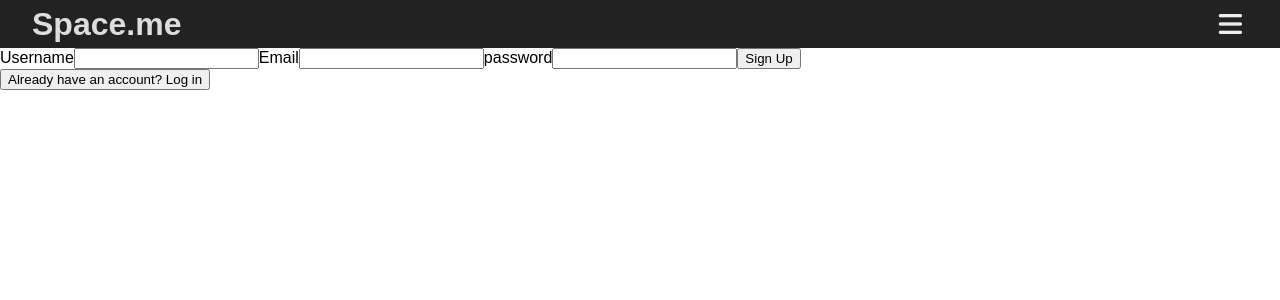
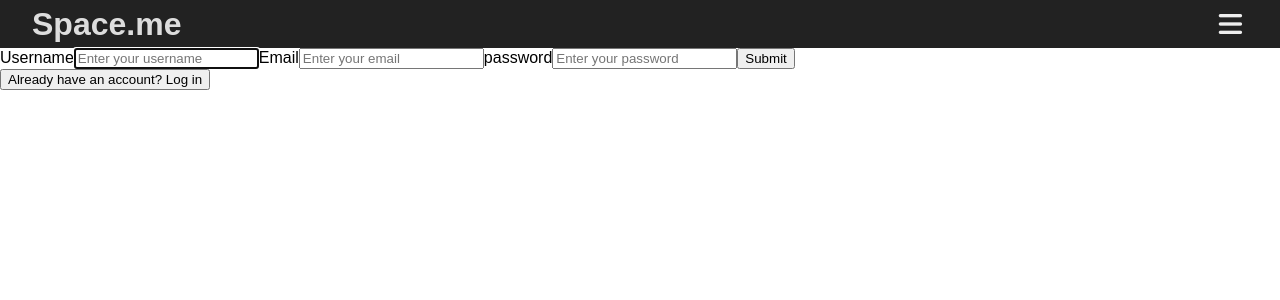
Before and after one commit to space-me/space.me, a React app: page /signup in a window 1280 px wide. Shown: the top 300 px of the page. Built offline with nearby package versions, Linux system fonts and the light colour scheme.

Commit message:
Co-authored-by: Jeremy Holland <PecheKeen@users.noreply.github.com>

```diff
--- /dev/null
+++ b/client/Components/SmallTile.jsx
@@ -0,0 +1,14 @@
+import React from 'react';
+import FavStar from './FavStar';
+
+const SmallTile = () => {
+
+  return (
+    <div className='small-tile'>
+      <img src="" alt="" />
+      <FavStar />
+    </div>
+  )
+}
+
+export default SmallTile
--- a/client/Components/SpaceFact.jsx
+++ b/client/Components/SpaceFact.jsx
@@ -1,7 +1,22 @@
 import React from 'react';
 
 function SpaceFact() {
-  <p>My name is Dr.SpaceFact to you, sir</p>;
+
+  return (
+    <>
+      <div className='main-space-fact'>
+        <p>
+          Pulvinar neque laoreet suspendisse interdum consectetur libero.
+          Adipiscing commodo elit at imperdiet. Turpis nunc eget lorem dolor
+          sed viverra. Fermentum iaculis eu non diam phasellus vestibulum
+          lorem. Velit egestas dui id ornare arcu odio ut sem. Integer vitae
+          justo eget magna. Ipsum faucibus vitae aliquet nec ullamcorper sit
+          amet. Elit duis tristique sollicitudin nibh sit amet commodo nulla
+          facilisi.
+        </p>
+      </div>
+    </>
+  )
 }
 
 export default SpaceFact;
--- a/client/Containers/BigImageContainer.jsx
+++ b/client/Containers/BigImageContainer.jsx
@@ -1,11 +1,18 @@
 import React from 'react';
+import BigImage from '../Components/BigImage';
+import SpaceFact from '../Components/SpaceFact';
 
 const BigImageContainer = () => {
   return (
     <>
-
+      <main className='main'>
+        <div className='main-big-image-container'>
+          <BigImage />
+          <SpaceFact />
+        </div>
+      </main>
     </>
-  )
-}
+  );
+};
 
 export default BigImageContainer;
--- a/client/Containers/Home.jsx
+++ b/client/Containers/Home.jsx
@@ -1,26 +1,13 @@
 import React from 'react';
-
-import BigImage from '../Components/BigImage.jsx';
+import BigImageContainer from '../Containers/BigImageContainer.jsx';
+import SmallTileContainer from '../Containers/SmallTileContainer.jsx';
 
 const Home = () => {
   return (
     <>
-      <main className='main'>
-        {/* Big Image Container */}
-        <BigImage />
-        {/* Space Image Info */}
-        <section className='main-space-fact'>
-          <p>
-            Pulvinar neque laoreet suspendisse interdum consectetur libero.
-            Adipiscing commodo elit at imperdiet. Turpis nunc eget lorem dolor
-            sed viverra. Fermentum iaculis eu non diam phasellus vestibulum
-            lorem. Velit egestas dui id ornare arcu odio ut sem. Integer vitae
-            justo eget magna. Ipsum faucibus vitae aliquet nec ullamcorper sit
-            amet. Elit duis tristique sollicitudin nibh sit amet commodo nulla
-            facilisi.
-          </p>
-        </section>
-      </main>
+      <BigImageContainer />
+      <button className='main-button'>Give me Spaceman</button>
+      <SmallTileContainer />
     </>
   );
 };
--- a/client/Containers/Login.jsx
+++ b/client/Containers/Login.jsx
@@ -2,23 +2,29 @@ import React from 'react';
 import { useNavigate } from 'react-router-dom';
 
 function Login() {
+  //
   const navigate = useNavigate();
+  //
   return (
     <div id='login-container'>
-      <form action='/user/login' method='POST'>
+      <form name='login' action='/user/login' method='POST'>
         <label for='email'>Email</label>
         <input
           type='text'
           id='email'
           name='email'
-          placeholder='example@email.com'
+          placeholder='Enter your email here'
+          pattern='[/^[\w-\.]+@([\w-]+\.)+[\w-]{2,4}$/g]'
+          autoFocus
+          required
         ></input>
         <label for='password'>password</label>
         <input
           type='text'
           id='password'
           name='password'
-          placeholder='totallysecurepassword'
+          placeholder='Enter your password here'
+          required
         ></input>
         <input type='submit'></input>
       </form>
--- a/client/Containers/Signup.jsx
+++ b/client/Containers/Signup.jsx
@@ -3,16 +3,49 @@ import { useNavigate } from 'react-router-dom';
 
 function Signup() {
   const navigate = useNavigate();
+  // validateInputs is a function that
+  // const validateInputs = () => {
+  //   // init email as
+  //   let email = document.forms['signup']['email'].value;
+  //   // check if email is a valid email (i.e. contains letters, numbers, periods or dashes interspersed by an @)
+  //   if (email !== email.replace(/^[\w-\.]+@([\w-]+\.)+[\w-]{2,4}$/g))
+  //     alert('email must be a valid email');
+  // };
   return (
-    <div>
-      <form>
-        <label>Username</label>
-        <input></input>
-        <label>Email</label>
-        <input></input>
-        <label>password</label>
-        <input></input>
-        <button onSubmit={() => {}}>Sign Up</button>
+    <div id='signup-container'>
+      <form
+        name='signup'
+        action='/user/signup'
+        method='POST'
+        // onSubmit={() => validateInputs()}
+      >
+        <label for='username'>Username</label>
+        <input
+          type='text'
+          id='username'
+          name='username'
+          placeholder='Enter your username'
+          autoFocus
+          required
+        ></input>
+        <label for='email'>Email</label>
+        <input
+          type='text'
+          id='email'
+          name='email'
+          placeholder='Enter your email'
+          pattern='[^[\w-\.]+@([\w-]+\.)+[\w-]{2,4}$]'
+          required
+        ></input>
+        <label for='password'>password</label>
+        <input
+          type='text'
+          id='password'
+          name='password'
+          placeholder='Enter your password'
+          required
+        ></input>
+        <input type='submit' placeholder='Sign Up'></input>
       </form>
       <button onClick={() => navigate('/login')}>
         Already have an account? Log in
--- /dev/null
+++ b/client/Containers/SmallTileContainer.jsx
@@ -0,0 +1,11 @@
+import React from 'react';
+import SmallTile from '../Components/SmallTile';
+
+const SmallTileContainer = () => {
+  const imageArray = ['x', 'x', 'x', 'x', 'x', 'x', 'x', 'x'];
+  const smallTiles = imageArray.map((e) => <SmallTile />);
+
+  return <div className='small-tile-container'>{smallTiles}</div>;
+};
+
+export default SmallTileContainer;
--- a/client/styles.scss
+++ b/client/styles.scss
@@ -64,6 +64,12 @@ li {
   width: 100%;
 }
 
+.main-big-image-container {
+  display: flex;
+  flex-direction: column;
+  width: 60%;
+}
+
 .fav-star {
   position: absolute;
   left: 95%;
@@ -77,5 +83,19 @@ li {
 }
 
 .main-space-fact {
-  width: 50%;
+  width: 90%;
 }
+
+.small-tile-container {
+  width: 60%;
+  display: flex;
+  flex-wrap: 1;
+  gap: 0.25rem;
+}
+
+.small-tile {
+  width: 20rem;
+  height: 20rem;
+  min-width: 10%;
+  background-color: #999;
+}
```
